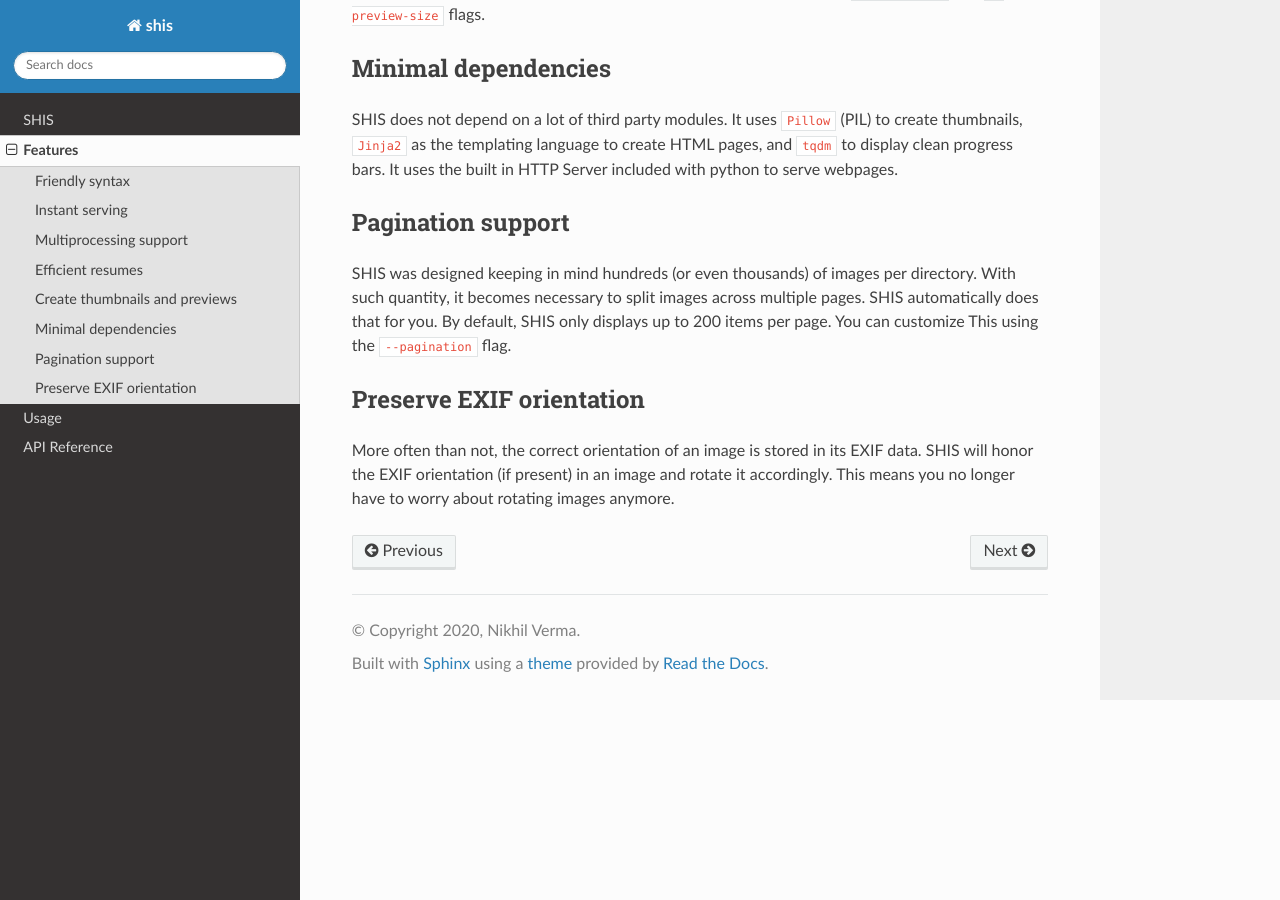
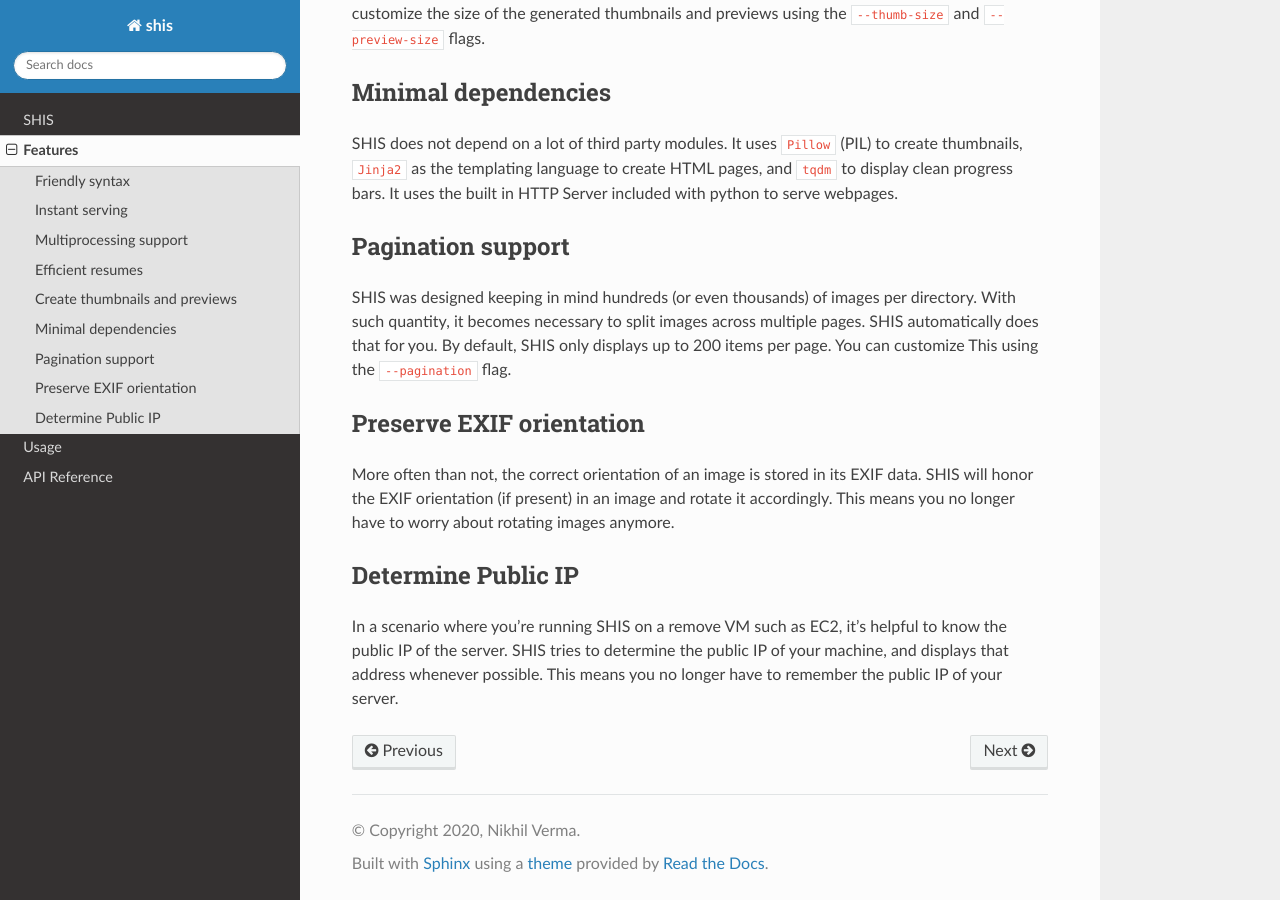
Before and after one commit to nikhilweee/shis, a Sphinx documentation site: the page built from docs/source/features.rst, in a window 1280 px wide and 900 px high, scrolled down 1161 px. Built offline with Sphinx 7.4.7 and the Read the Docs theme 2.0.0, drawn with Linux system fonts in a browser that asks for light colours.

Commit message:
Updated documentation.

```diff
--- a/docs/source/conf.py
+++ b/docs/source/conf.py
@@ -37,7 +37,7 @@ extensions = [
 ]
 
 # Add any paths that contain templates here, relative to this directory.
-templates_path = ['_templates']
+# templates_path = ['_templates']
 
 # List of patterns, relative to source directory, that match files and
 # directories to ignore when looking for source files.
@@ -55,7 +55,7 @@ html_theme = 'sphinx_rtd_theme'
 # Add any paths that contain custom static files (such as style sheets) here,
 # relative to this directory. They are copied after the builtin static files,
 # so a file named "default.css" will overwrite the builtin "default.css".
-html_static_path = ['_static']
+# html_static_path = ['_static']
 
 # Options for sphinx.ext.autodoc.typehints.
 autodoc_typehints = 'description'
--- a/docs/source/features.rst
+++ b/docs/source/features.rst
@@ -64,3 +64,10 @@ More often than not, the correct orientation of an image is stored in its
 EXIF data. SHIS will honor the EXIF orientation (if present) in an image and
 rotate it accordingly. This means you no longer have to worry about rotating
 images anymore.
+
+Determine Public IP
+-------------------
+In a scenario where you're running SHIS on a remove VM such as EC2, it's
+helpful to know the public IP of the server. SHIS tries to determine the
+public IP of your machine, and displays that address whenever possible.
+This means you no longer have to remember the public IP of your server.
--- a/docs/source/index.rst
+++ b/docs/source/index.rst
@@ -43,4 +43,5 @@ Finally, run ``shis.server`` the same way you'd run ``http.server`` ::
 
 There. You should now be able to view the images at ``http://0.0.0.0:7447/``
 For more information on advanced usage, please see :doc:`usage`. For a list of
-features, please see :doc:`features`.
+features, please see :doc:`features`. A live preview is also available at
+`nikhilweee.github.io/shis <https://nikhilweee.github.io/shis/>`_.
```
Also changed, not shown: other parts of docs/source/index.rst (+1 -1 lines), README.md (+15 -14 lines), 2 other files.
